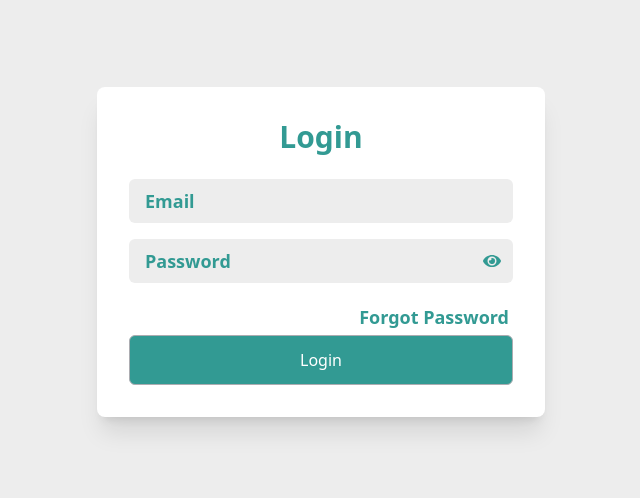
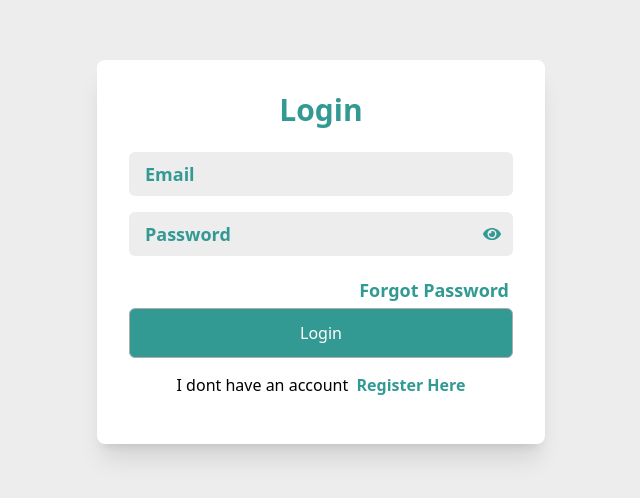
Before and after one commit to kavitasoren02/Massanger, a React (Vite) app in the folder messangerclient/: page /login in a window 1280 px wide. Shown: the part 148-646 px from the top of the page, without its empty margins (319-959 px from the left). Built offline with nearby package versions, Linux system fonts and the light colour scheme; no server answers.

Commit message:
fix(ui): update register redirect text and alignment

```diff
--- a/messangerclient/src/Service/useApiService.ts
+++ b/messangerclient/src/Service/useApiService.ts
@@ -7,3 +7,7 @@ export const GET_USER_INFO = '/api/v1/auth/info';
 //SignUp endpoints
 
 export const SIGNUP_ENDPOINT = '/api/v1/user/register';
+
+// ForgotPassword endpoints
+
+export const FORGOT_PASSWORD= '/api/v1/user/forgotpassword';
--- a/messangerclient/src/pages/login/Login.tsx
+++ b/messangerclient/src/pages/login/Login.tsx
@@ -76,7 +76,10 @@ const Login = () => {
             ></InputWithLabel>
           </div>
           <div className="flex justify-end p-1">
-            <Link className="text-[#329A93] text-lg font-bold" to="/forgotpassword">
+            <Link
+              className="text-[#329A93] text-lg font-bold"
+              to="/forgotpassword"
+            >
               Forgot Password
             </Link>
           </div>
@@ -89,6 +92,15 @@ const Login = () => {
             Login
           </Button>
         </form>
+
+        <div className="p-[15px]">
+          <p className="w-full flex justify-center text-black fon">
+            I dont have an account &nbsp;
+            <Link className="text-[#329A93] font-bold" to="/register">
+              Register Here
+            </Link>
+          </p>
+        </div>
       </div>
     </div>
   );
```
